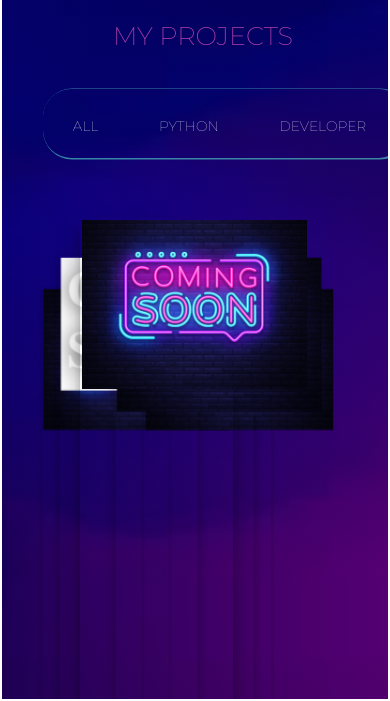
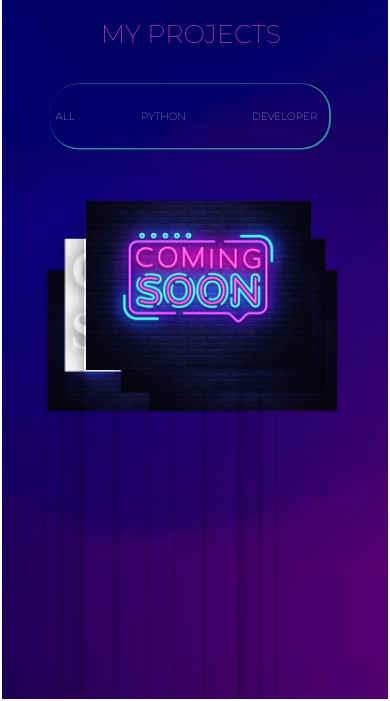
Before and after one commit to lulikwerner/Portafolio, a plain HTML site: page my_portafolio/portafolio.html in a window 390 px wide. Shown: the part 147-848 px from the top of the page. Drawn offline with nearby package versions, Linux system fonts and the light colour scheme; a web font is replaced by a local one.

Commit message:
query 400 y 850

```diff
--- a/scss/views/_queries.scss
+++ b/scss/views/_queries.scss
@@ -140,11 +140,9 @@
 
   #slider {
     height: 60vh;
-    width: 100%;
-    margin-top: 12%;
+    width: 90%;
+    margin-top: 10%;
     margin-left: 2%;
-
-
   }
 
   /*About 1024 Query*/
@@ -1162,9 +1160,6 @@ margin-top: 5%;
   .profile {
 
     margin-top: 15%;
-
-
-
     img {
 
       height: 90%;
@@ -1188,8 +1183,6 @@ margin-top: 5%;
     .btn {
       width: 90%;
       font-size: .7em;
-
-
     }
   }
 
@@ -1276,26 +1269,14 @@ margin-top: 5%;
       margin-left: 38%;
     }
     ul {
-      height: 40%;
+      width: 85%;
       margin-left: 35%;
-
       li {
-        font-size: 0.8em;
-        margin-left: 2%;
-
+        font-size: 0.6em;
+        margin-left: 5%;
       }
     }
   }
-
-  #slider {
-
-    margin-top: 10%;
-    margin-left: -10%;
-
-
-  }
-
-
   /*Services 400 Query*/
   .col{
     margin-left: -12%;
```
Also changed, not shown: scss/main.css, 1 other file.
